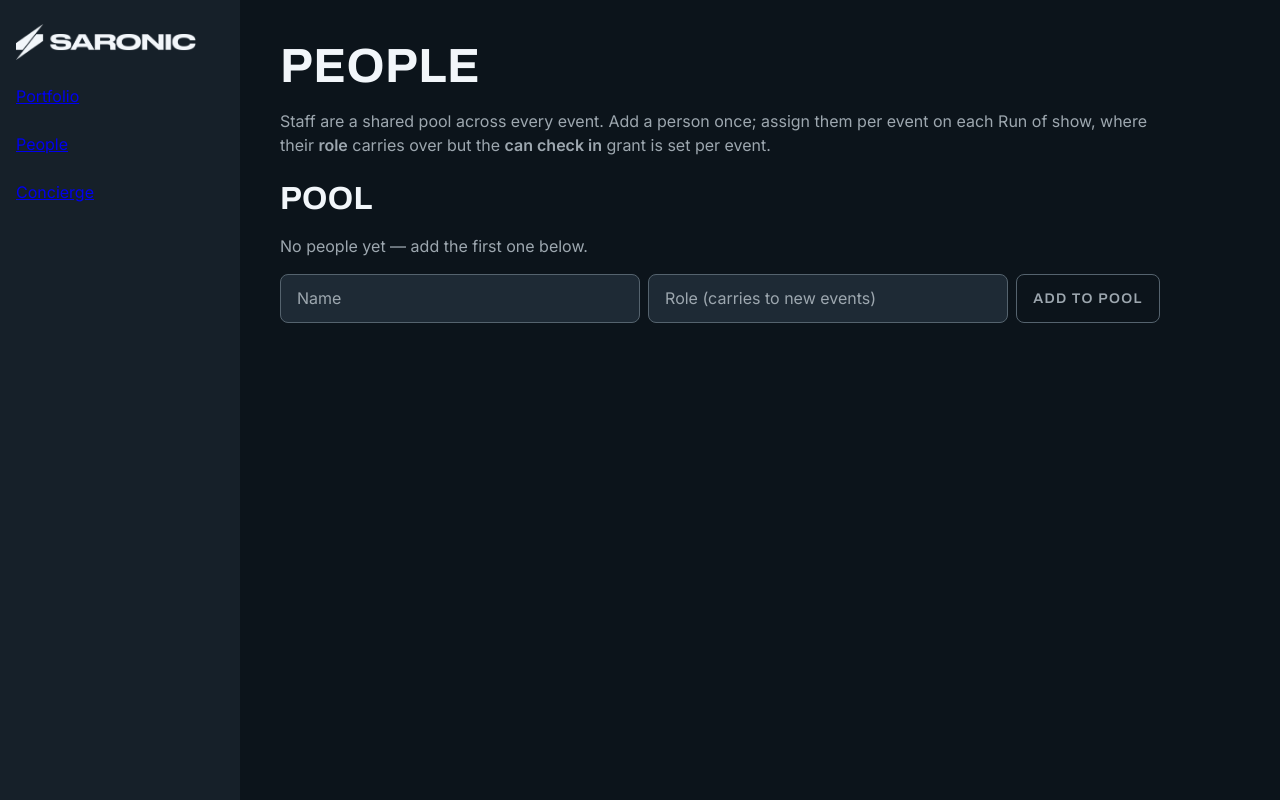
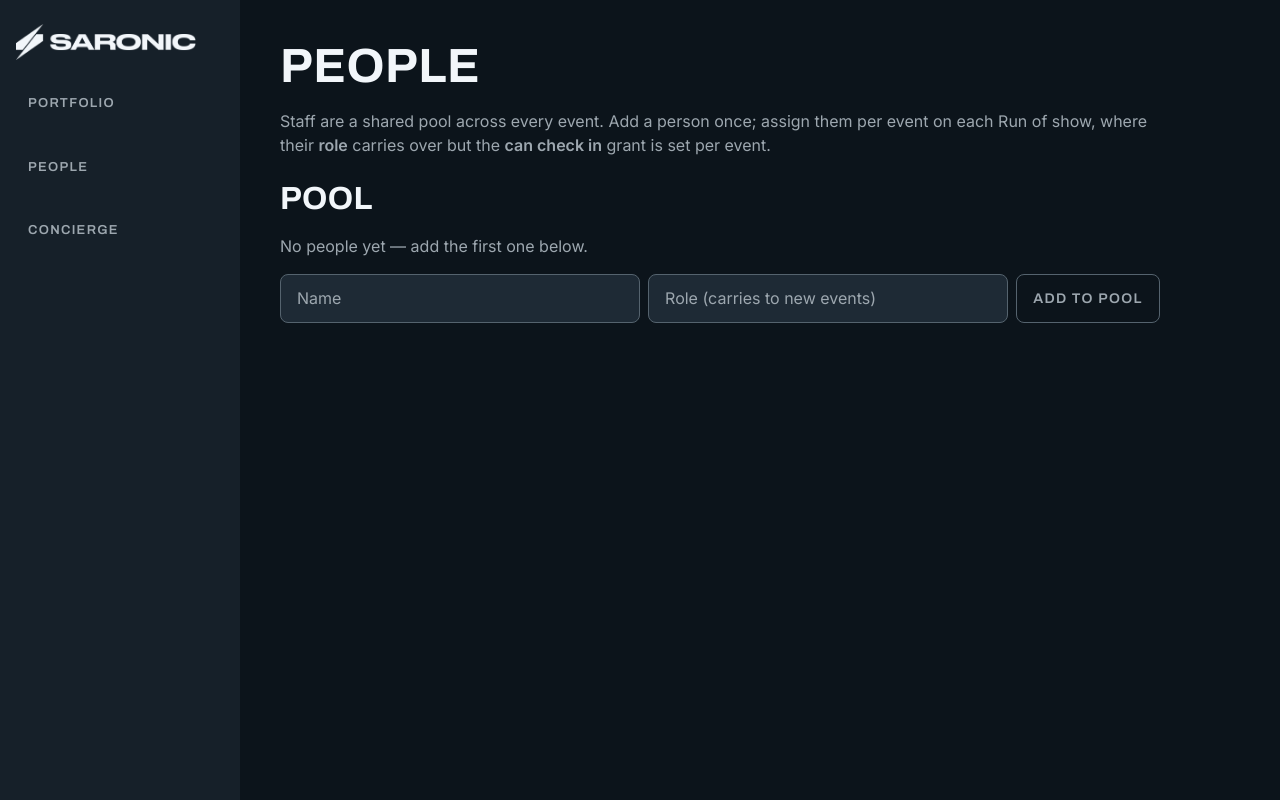
Before and after one commit to jfilipATX/saronic-event-project, a FastAPI app: page /people in a window 1280 px wide. Run offline with FastAPI, Linux system fonts and the light colour scheme; data that the repository does not hold is empty.

Commit message:
P10-nav: style global nav links (Portfolio/People/Concierge) to match stepper

```diff
--- a/app/ui/static/theme.css
+++ b/app/ui/static/theme.css
@@ -51,6 +51,15 @@ body {
   display: flex; flex-direction: column; gap: var(--space-lg);
 }
 .shell-nav .brand img { width: 100%; max-width: 180px; display: block; }
+.shell-nav .nav-link {
+  display: flex; align-items: center; gap: var(--space-sm);
+  padding: 10px 12px; border-radius: var(--rounded-md);
+  color: var(--color-steel); text-decoration: none;
+  font-family: var(--font-display); font-stretch: 125%;
+  font-size: 0.8125rem; font-weight: 600;
+  letter-spacing: 0.10em; text-transform: uppercase;
+}
+.shell-nav .nav-link:hover { background: var(--color-surface); color: var(--color-neutral); }
 
 .shell-main {
   flex: 1; padding: var(--space-xl);
```
